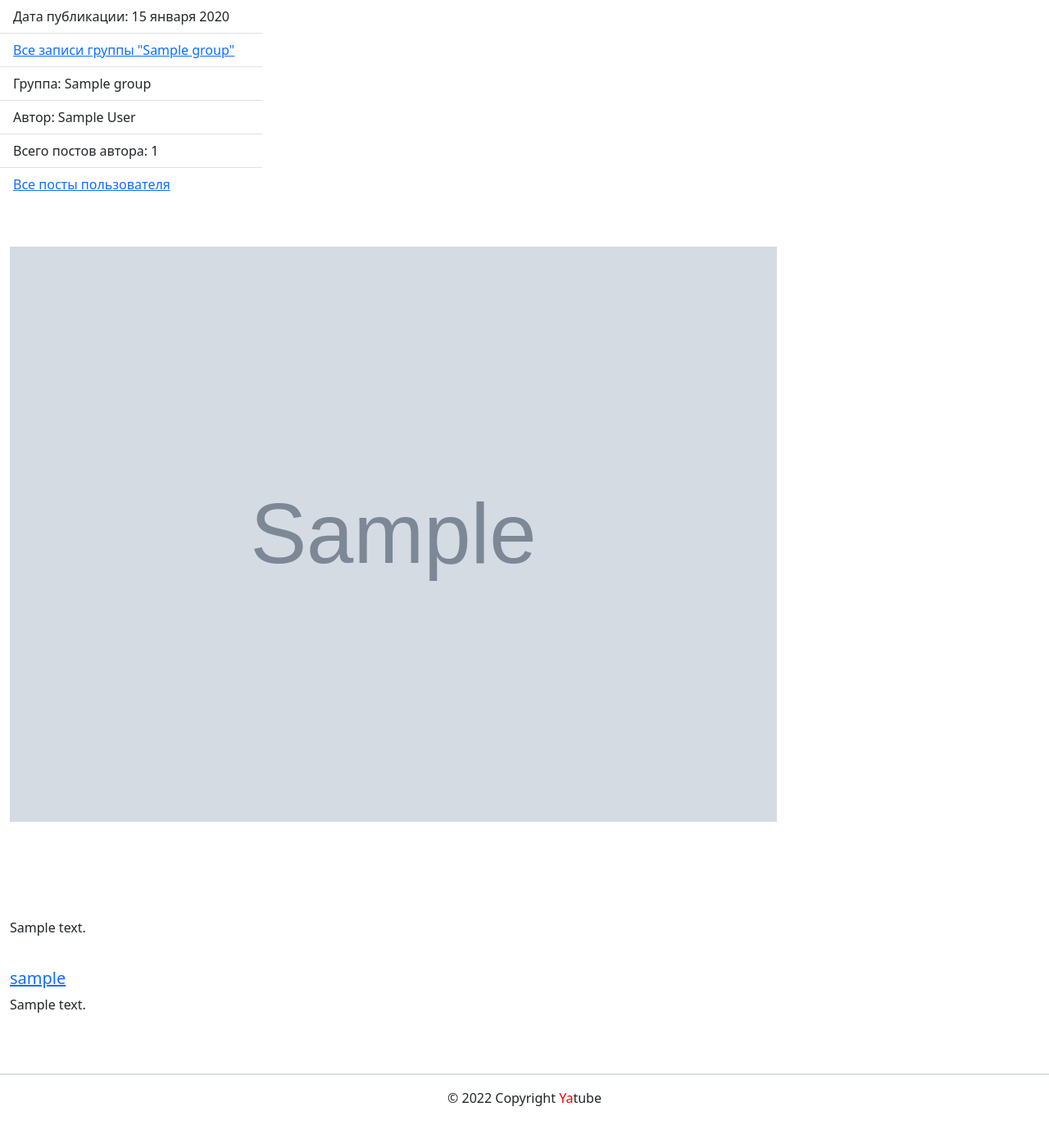
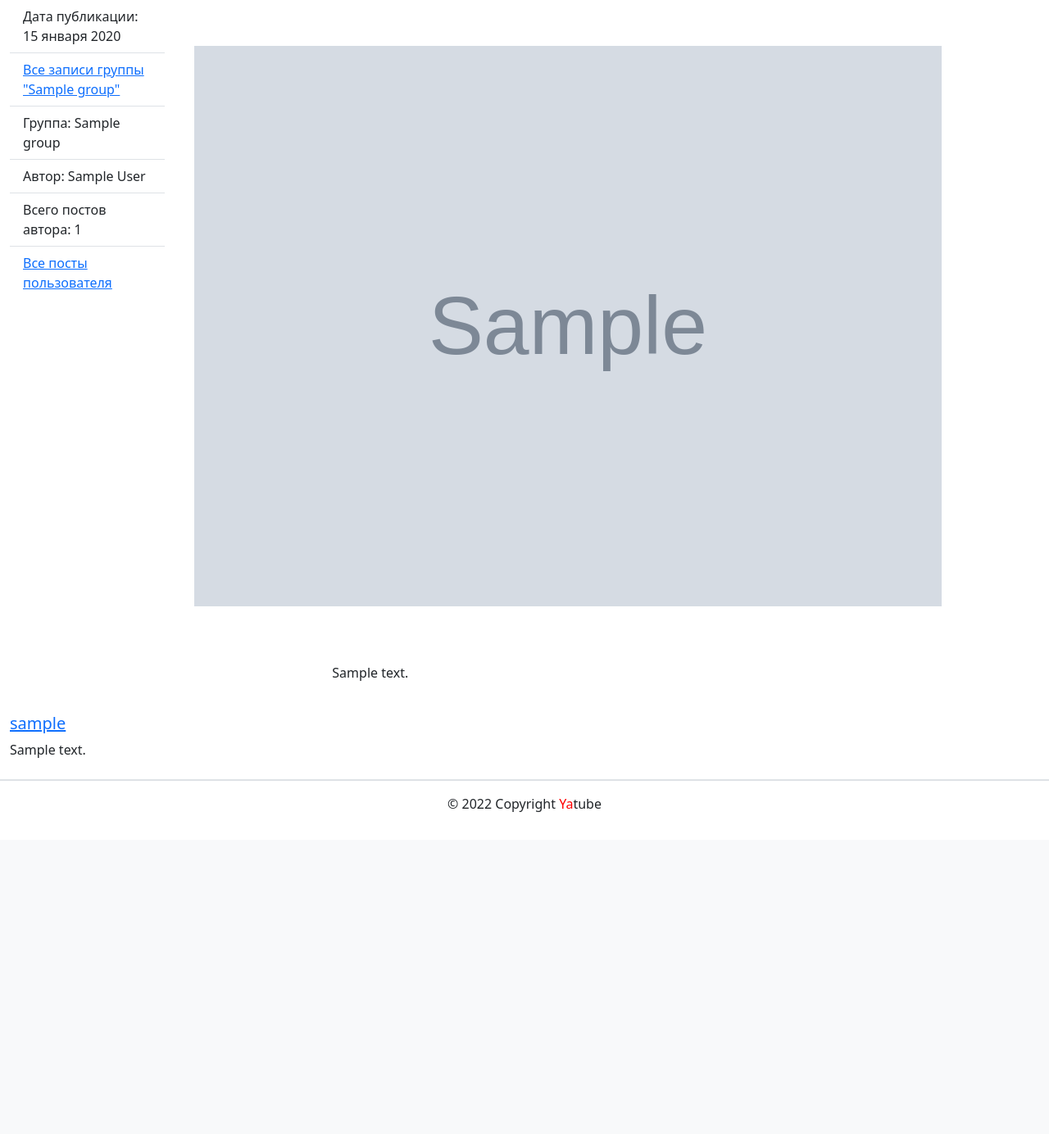
Before and after one commit to pashpiter/hw05_final, a Django app: page /posts/1/ in a window 1280 px wide. Shown: the part 56-1440 px from the top of the page at 82% size. After the commit the page ends 1047 px from the top, so only its background shows below. Run offline with Django 3.2, Linux system fonts and the light colour scheme; tables that the repository leaves empty hold one stand-in row (values such as "Sample post"); grey boxes marked "Sample" are stand-in pictures; some libraries are stand-ins or nearby versions.

Commit message:
edit template post_detail

```diff
--- a/yatube/templates/posts/post_detail.html
+++ b/yatube/templates/posts/post_detail.html
@@ -4,7 +4,9 @@
   Пост {{ post.text|truncatechars:30 }}
 {% endblock title %}
 {% block content %}
-        <aside class="col-12 col-md-3">
+  <div class="container-fluid">
+    <div class="row">
+      <nav class="col-md-3 col-lg-2 d-md-block bg-ligth sidebar collapse">
           <ul class="list-group list-group-flush">
             <li class="list-group-item">
               Дата публикации: {{ post.pub_date|date:"d E Y" }}
@@ -46,23 +48,25 @@
             </li>
             {% endif %}
           </ul>
-        </aside>
-        <article class="col-12 col-md-9">
+      </nav>
+      <main class="col-12 col-md-9">
         <div class="container py-5">
           {% thumbnail post.image "960x339" crop="center" upscale=True as im %}
           <img class="card-img my-2" src="{{ im.url }}">
+          {% endthumbnail %}
         </div>
-        </article>
-        <article class="col-12 col-md-9">
-          {% endthumbnail %}
+        <div class="col-md-9 ms-sm-auto col-lg-10 px-md-4">
           <p>
-          <div class="container py-5">
             <article>
               <h6>{{ post.text }}</h6>
             </article>
           </p>
+        </div>
+      </main>
+    </div>
     <br>
+    <div class=col-md-9>
       {% include 'posts/includes/comments.html' %}
     </div>
-        </article>
+  </div>
 {% endblock %}
```
Lines whose indentation alone changed are shown as unchanged.
